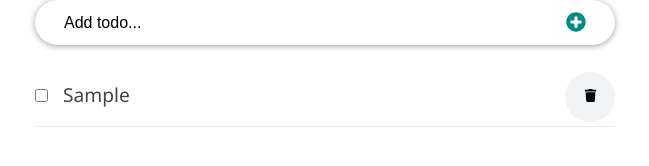
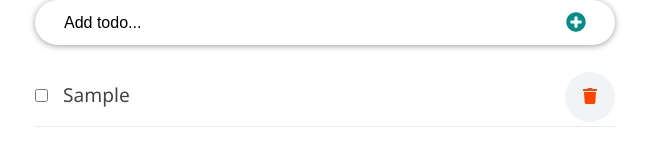
Before and after one commit to warui09/React-to-do-functionalComponents, a React (Create React App) app: page / in a window 1280 px wide. Both pictures are taken after typing "Sample" into the empty fields and a click on the button 891 px from the left and 318 px from the top of the page. Shown: the part 296-462 px from the top of the page, without its empty margins (315-964 px from the left). Built offline with nearby package versions, Linux system fonts and the light colour scheme.

Commit message:
added style to TodoItem icon

```diff
--- a/src/functionBased/components/TodoItem.js
+++ b/src/functionBased/components/TodoItem.js
@@ -52,7 +52,7 @@ const TodoItem = (props) => {
           onClick={() => props.deleteTodoProps(id)}
           className={styles.itemButton}
         >
-          <FaTrash />
+          <FaTrash style={{ color: "orangered", fontSize: "16px" }} />
         </button>
         <span style={completed ? completedStyle : null}>{title}</span>
       </div>
```
